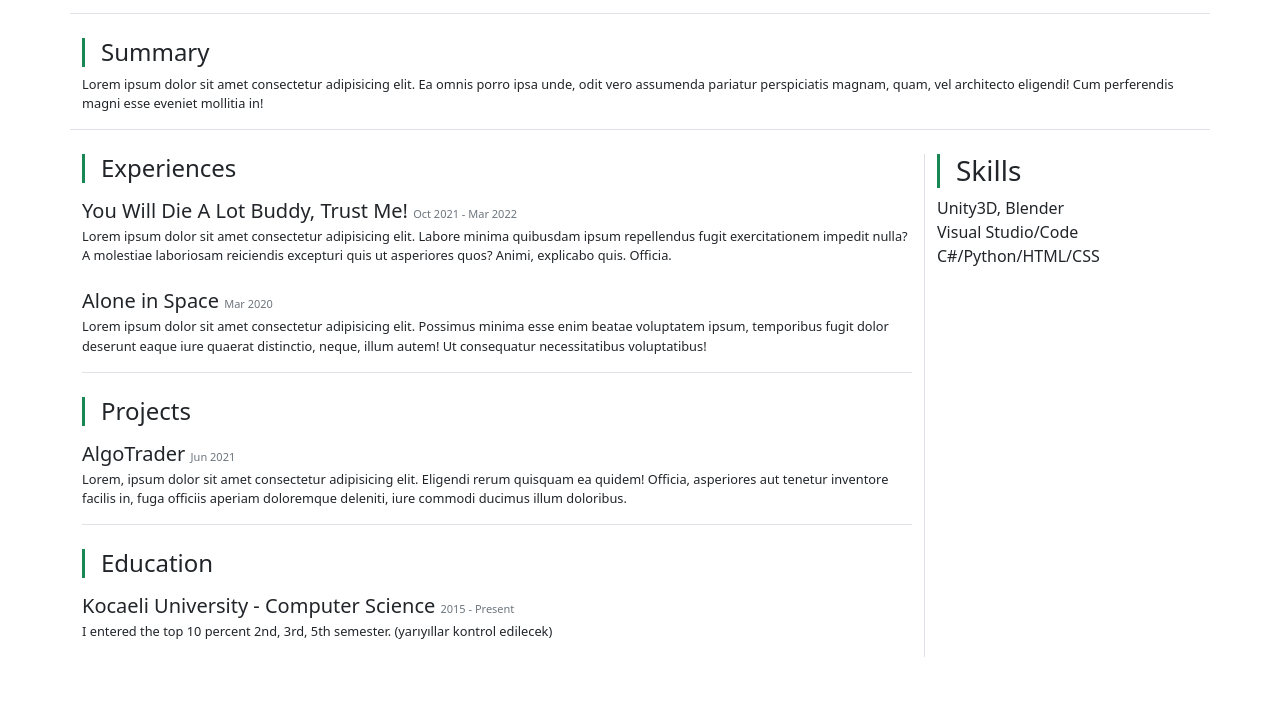
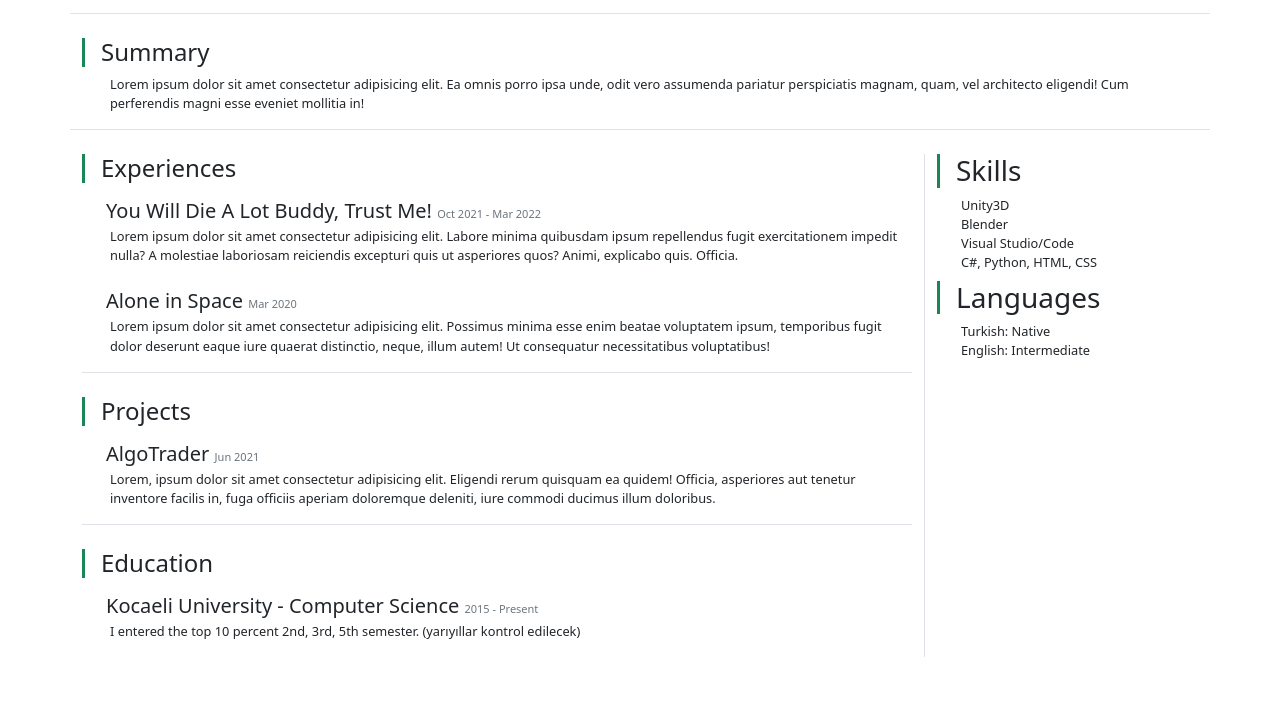
Before and after one commit to atakanihtiyar/atakanihtiyar.github.io, a plain HTML site: page index.html in a window 1280 px wide. Shown: the part 83-800 px from the top of the page. Drawn offline with nearby package versions, Linux system fonts and the light colour scheme.

Commit message:
Update index.html

```diff
--- a/index.html
+++ b/index.html
@@ -19,7 +19,7 @@
                 <h1 class="fs-1">Berkay Atakan İhtiyar</h1>
                 <div class="text-secondary">Junior Game Developer</div>
             </div>
-            <div class="col-4">
+            <div class="col-4 text-end">
                 <div class="text-secondary">tel: +00 000 000 00 00</div>
                 <div class="text-secondary">email: ..............@gmail.com</div>
                 <div class="text-secondary">linkedin: ....linkedin.com/...</div>
@@ -29,7 +29,7 @@
         <div class="row pb-3 border-bottom">
             <div class="col-12">
                 <h3 class="display-2 fs-4 px-3 border-start border-3 border-success">Summary</h3>
-                <div class="text-middle">
+                <div class="text-middle ms-4 ps-1">
                     Lorem ipsum dolor sit amet consectetur adipisicing elit. Ea omnis porro ipsa unde, odit vero
                     assumenda pariatur perspiciatis magnam, quam, vel architecto eligendi! Cum perferendis magni esse
                     eveniet mollitia in!
@@ -41,11 +41,11 @@
             <div class="col-9 border-end">
                 <div class="border-bottom">
                     <h3 class="display-2 fs-4 px-3 border-start border-3 border-success">Experiences</h3>
-                    <div class="experienceItem">
+                    <div class="experienceItem ms-4">
                         <h4 class="mb-1 mt-3 fs-5">You Will Die A Lot Buddy, Trust Me!
                             <span class="my-0 text-small text-secondary"> Oct 2021 - Mar 2022</span>
                         </h4>
-                        <p class=" text-middle">
+                        <p class=" text-middle ps-1">
                             Lorem ipsum dolor sit amet consectetur adipisicing elit. Labore minima quibusdam ipsum
                             repellendus fugit exercitationem impedit nulla? A molestiae laboriosam reiciendis excepturi
                             quis
@@ -53,11 +53,11 @@
                         </p>
                     </div>
 
-                    <div class="experienceItem">
+                    <div class="experienceItem ms-4">
                         <h4 class="mb-1 mt-4 fs-5">Alone in Space
                             <span class="my-0 text-small text-secondary">Mar 2020</span>
                         </h4>
-                        <p class="text-middle">
+                        <p class="text-middle ps-1">
                             Lorem ipsum dolor sit amet consectetur adipisicing elit. Possimus minima esse enim beatae
                             voluptatem ipsum, temporibus fugit dolor deserunt eaque iure quaerat distinctio, neque,
                             illum
@@ -68,11 +68,11 @@
 
                 <div class="border-bottom">
                     <h3 class="display-2 fs-4 px-3 mt-4 border-start border-3 border-success">Projects</h3>
-                    <div class="experienceItem">
+                    <div class="experienceItem ms-4">
                         <h4 class="mb-1 mt-3 fs-5">AlgoTrader
                             <span class="my-0 text-small text-secondary">Jun 2021</span>
                         </h4>
-                        <p class="text-middle">
+                        <p class="text-middle ps-1">
                             Lorem, ipsum dolor sit amet consectetur adipisicing elit. Eligendi rerum quisquam ea quidem!
                             Officia, asperiores aut tenetur inventore facilis in, fuga officiis aperiam doloremque
                             deleniti,
@@ -83,24 +83,36 @@
 
                 <div>
                     <h3 class="display-2 fs-4 px-3 mt-4 border-start border-3 border-success">Education</h3>
-                    <div class="experienceItem">
+                    <div class="experienceItem ms-4">
                         <h4 class="mb-1 mt-3 fs-5">Kocaeli University - Computer Science
                             <span class="my-0 text-small text-secondary">2015 - Present</span>
                         </h4>
-                        <p class="text-middle">
+                        <p class="text-middle ps-1">
                             I entered the top 10 percent 2nd, 3rd, 5th semester. (yarıyıllar kontrol edilecek)
                         </p>
                     </div>
                 </div>
             </div>
             <div class="col-3">
-                <h3 class="display-2 fs-3 px-3 border-start border-3 border-success">Skills</h3>
                 <div>
-                    Unity3D, Blender
-                    <br>
-                    Visual Studio/Code
-                    <br>
-                    C#/Python/HTML/CSS
+                    <h3 class="display-2 fs-3 px-3 border-start border-3 border-success">Skills</h3>
+                    <div class="experienceItem p-0 m-0 ms-4 text-middle">
+                        <span>Unity3D</span>
+                        <br>
+                        <span>Blender</span>
+                        <br>
+                        <span>Visual Studio/Code</span>
+                        <br>
+                        <span>C#, Python, HTML, CSS</span>
+                    </div>
+                </div>
+                <div>
+                    <h3 class="display-2 fs-3 px-3 mt-2 border-start border-3 border-success">Languages</h3>
+                    <div class="experienceItem p-0 m-0 ms-4 text-middle">
+                        <span>Turkish: Native</span>
+                        <br>
+                        <span>English: Intermediate</span>
+                    </div>
                 </div>
             </div>
         </div>
```
